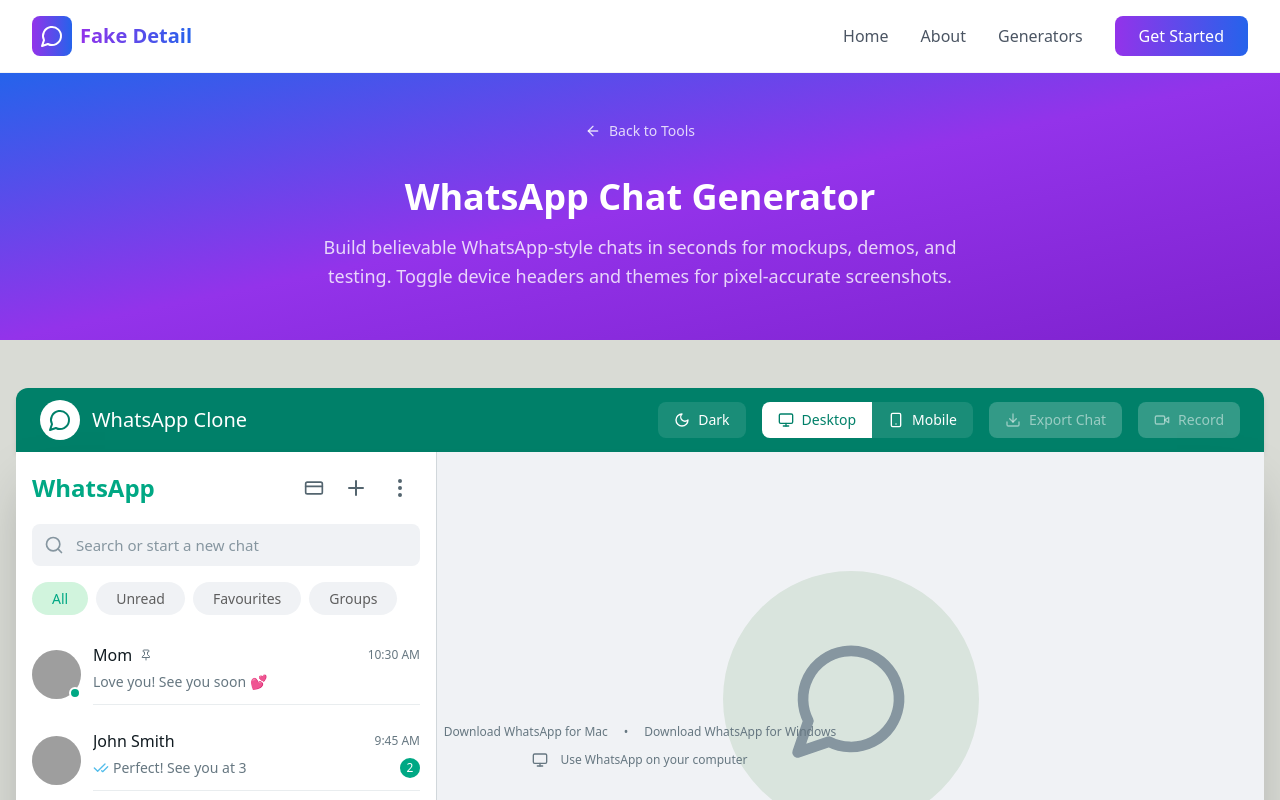
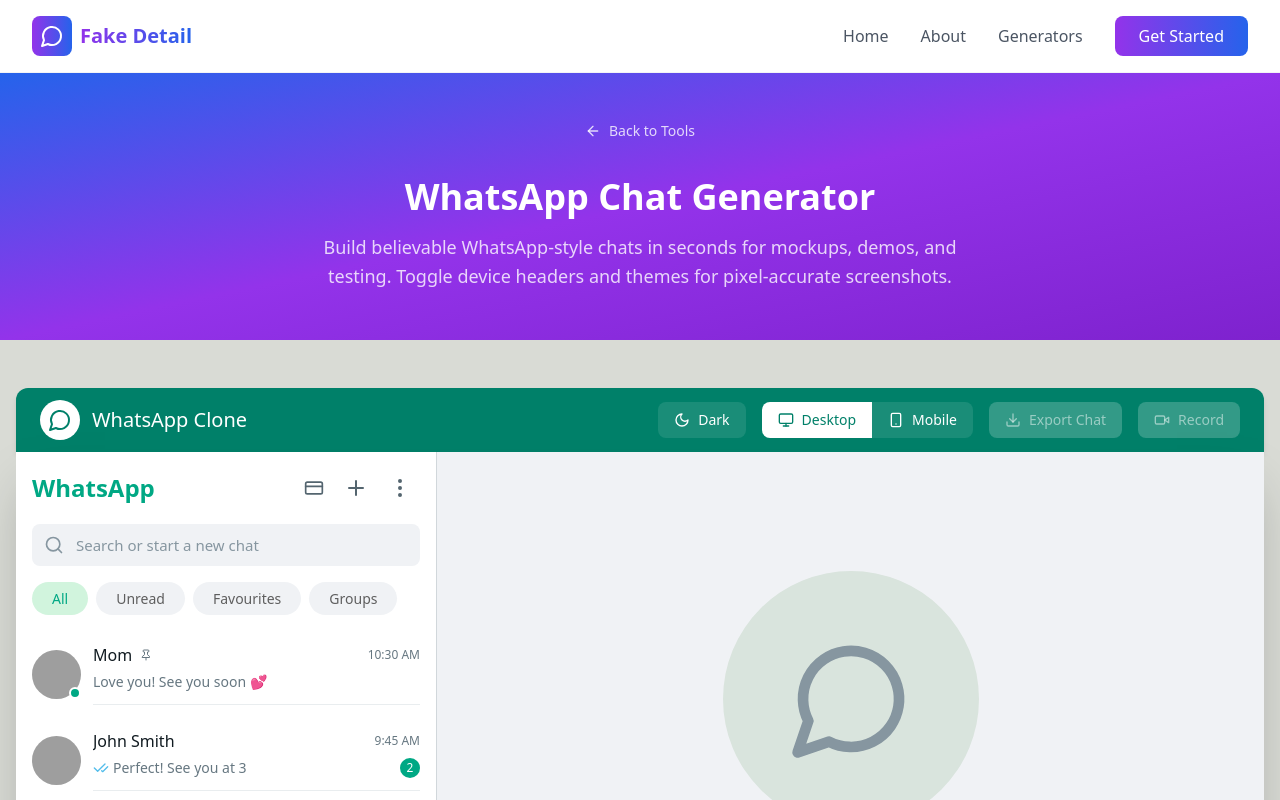
Before and after one commit to cutefonts/fakedetailapp, a React (Vite) app: page /whatsapp-chat-generator in a window 1280 px wide. Shown: the top 800 px of the page. Built offline with nearby package versions, Linux system fonts and the light colour scheme; grey boxes are pictures that could not be loaded.

Commit message:
Updated WhatsAppClone.tsx

```diff
--- a/src/components/WhatsAppClone.tsx
+++ b/src/components/WhatsAppClone.tsx
@@ -1705,18 +1705,6 @@
               <span>End-to-end encrypted</span>
             </div>
           </div>
-
-          <div className={`absolute bottom-8 left-0 right-0 ${darkMode ? 'text-[#8696A0]' : 'text-[#667781]'} text-xs text-center px-8`}>
-            <div className="flex items-center justify-center gap-4 flex-wrap mb-3">
-              <a href="#" className="hover:underline">Download WhatsApp for Mac</a>
-              <span>•</span>
-              <a href="#" className="hover:underline">Download WhatsApp for Windows</a>
-            </div>
-            <div className="flex items-center justify-center gap-3 flex-wrap">
-              <Monitor className="w-4 h-4 inline" />
-              <span>Use WhatsApp on your computer</span>
-            </div>
-          </div>
         </div>
       );
     }
```
